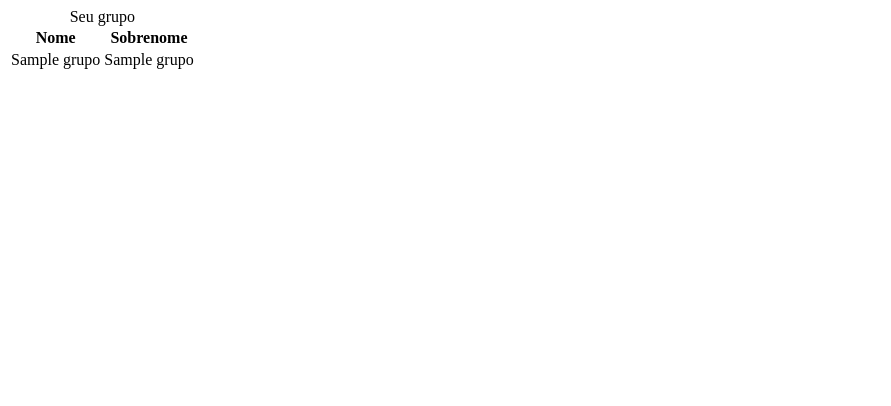
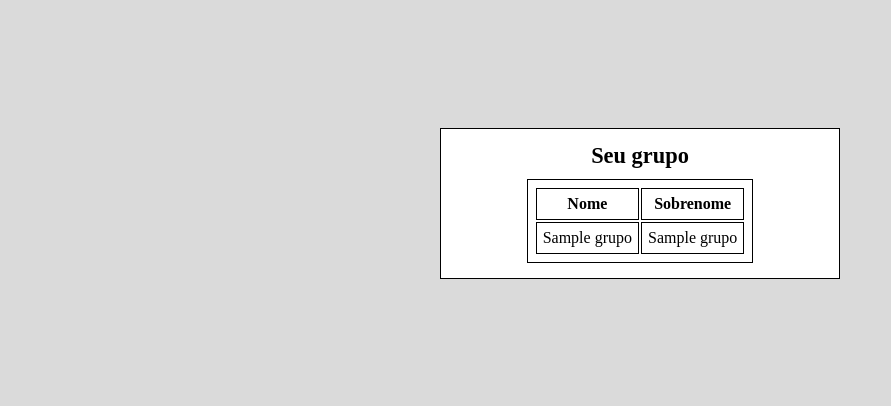
Before and after one commit to Leonardo-Reis/Relatorio-Papo-Reto, a Flask app: page /usuario/grupo in a window 1280 px wide. Shown: the top 406 px of the page, without its empty margins (0-891 px from the left). Run offline with Flask 2, Linux system fonts and the light colour scheme; the visitor is signed in with stand-in values (Sample User, id 1); tables that the repository leaves empty hold one stand-in row (values such as "Sample post").

Commit message:
CSS para a pagina de visualizacao do grupo

```diff
--- /dev/null
+++ b/app/static/grupo.css
@@ -0,0 +1,37 @@
+* {
+    margin: 0;
+    padding: 0;
+    box-sizing: border-box;
+}
+
+body {
+    background-color: rgb(218, 218, 218);
+}
+
+main {
+    background-color: white;
+    display: flex;
+    flex-direction: column;
+    justify-content: center;
+    align-items: center;
+    border: solid 1px;
+    margin: 10% auto;
+    width: 400px;
+}
+
+table, th, td {
+    border: solid 1px;
+    padding: 6px;
+    margin: 4px;
+    text-align: center;
+}
+
+table {
+    margin-bottom: 15px;
+}
+
+caption {
+    font-size: 1.4rem;
+    font-weight:bolder;
+    margin: 10px;
+}
--- a/app/templates/grupo.html
+++ b/app/templates/grupo.html
@@ -4,6 +4,7 @@
     <meta charset="UTF-8">
     <meta http-equiv="X-UA-Compatible" content="IE=edge">
     <meta name="viewport" content="width=device-width, initial-scale=1.0">
+    <link rel="stylesheet" href="../static/grupo.css">
     <title>Grupo</title>
 </head>
 <body>
```
